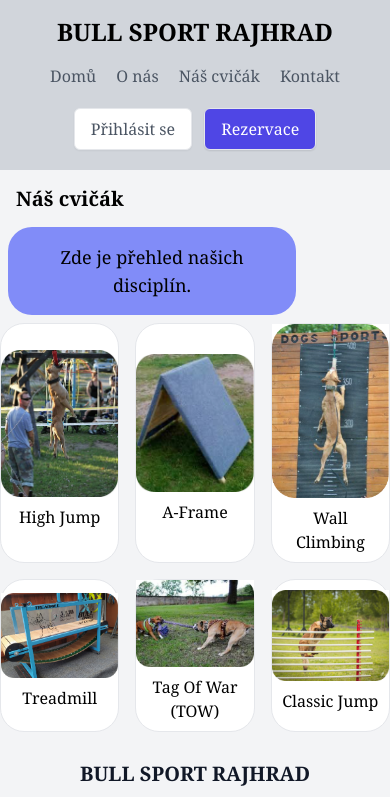
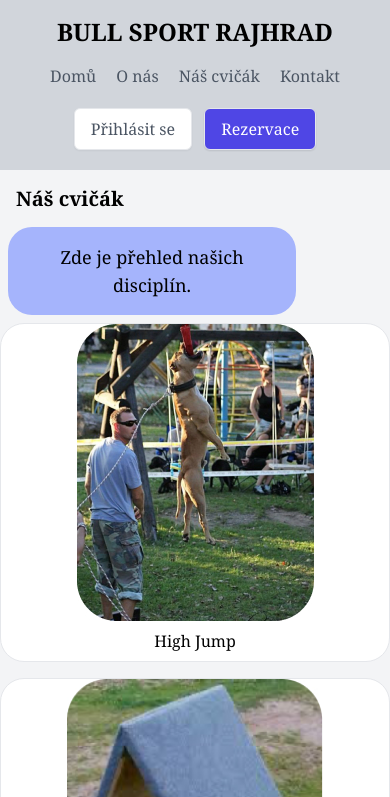
Before and after one commit to dominiksvagera/Projekt, a plain HTML site: page nascvicak.html in a window 390 px wide. Shown: the top 797 px of the page. Drawn offline with nearby package versions, Linux system fonts and the light colour scheme.

```diff
--- a/nascvicak.html
+++ b/nascvicak.html
@@ -59,11 +59,11 @@
                     Náš cvičák
                 </h2>
 
-                <p class="flex items-center justify-between text-lg  bg-indigo-400 hover:bg-indigo-600 w-72 h-full rounded-3xl bg-center text-center p-4 m-2">Zde je přehled našich disciplín.</p>
+                <p class="flex items-center justify-between text-lg  bg-indigo-300 hover:bg-indigo-600 w-72 h-full rounded-3xl bg-center text-center p-4 m-2">Zde je přehled našich disciplín.</p>
             </ul>
         </section>
 
-        <section class="grid grid-cols-3 place-items-center w-screen h-full gap-4 font-serif">
+        <section class="grid grid-cols-1 md:grid-cols-2 lg:grid-cols-3 place-items-center w-screen h-full gap-4 font-serif">
 
             <article class="flex flex-col items-center justify-center text-center border rounded-3xl w-full h-full bg-white">
                 <img class="w-58" src="/high.jpg" alt="">
```
Also changed, not shown: index.html (+1 -0 lines).
